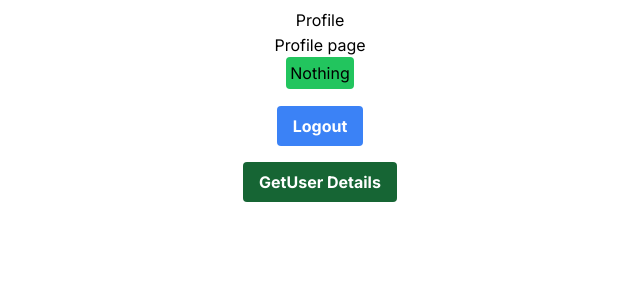
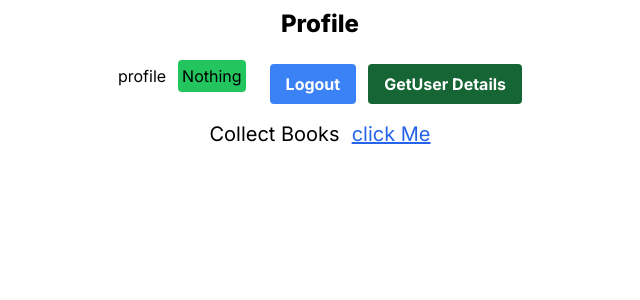
Before and after one commit to shuvajitgayan/weblibery, a Next.js app: page /profile in a window 1280 px wide. Shown: the top 300 px of the page, without its empty margins (320-960 px from the left). Built offline with nearby package versions, Linux system fonts and the light colour scheme.

Commit message:
profile page complit

```diff
--- a/src/app/page.tsx
+++ b/src/app/page.tsx
@@ -1,6 +1,11 @@
 import Image from "next/image";
 import Link from "next/link";
+import ProfilePage from "./profile/page";
 
 export default function Home() {
-  return <></>;
+  return (
+  <>
+  <ProfilePage/>
+  </>
+  );
 }
--- a/src/app/profile/page.tsx
+++ b/src/app/profile/page.tsx
@@ -4,6 +4,7 @@ import Link from "next/link";
 import React, { useState } from "react";
 import { toast } from "react-hot-toast";
 import { useRouter } from "next/navigation";
+
 
 export default function ProfilePage() {
   const router = useRouter();
@@ -28,10 +29,12 @@ export default function ProfilePage() {
   return (
     <>
       {/* profile section */}
-      <div className="flex flex-col items-center justify-center py-2 ">
-        <h1>Profile</h1>
-        <hr />
-        <p>Profile page</p>
+      <h1 className="flex flex-row gap-3 items-center justify-center mt-2 text-2xl font-extrabold">Profile</h1>
+
+      <div className="flex flex-row gap-3 items-center justify-center py-2 ">
+
+
+        <p>profile</p>
         <h2 className="p-1 rounded bg-green-500">
           {data === "nothing" ? (
             "Nothing"
@@ -54,6 +57,7 @@ export default function ProfilePage() {
           GetUser Details
         </button>
       </div>
+        <div className="flex flex-row gap-3 items-center justify-center py-2 text-xl">Collect Books <Link className="text-blue-600 underline" href={'/'}>click Me</Link></div>
     </>
   );
 }
--- a/src/components/nav/nav.tsx
+++ b/src/components/nav/nav.tsx
@@ -13,21 +13,14 @@ export default function Nav() {
           <div>
             <GiBlackBook />
           </div>
+
           <div className="flex flex-row mx-auto gap-10">
-            <Image
-              className="rounded-full"
-              src={
-                "https://media.istockphoto.com/id/1460007178/photo/library-books-on-table-and-background-for-studying-learning-and-research-in-education-school.webp?b=1&s=170667a&w=0&k=20&c=TRED57BZuROoCEP9kR85pW38PLz32onmM8106OoXeGQ="
-              }
-              alt="motivation"
-              height={100}
-              width={100}
-            />
+
             <div className="flex flex-row gap-2">
               <div>
                 <input type="text" />
               </div>
-              <div>
+            <div>
                 <button type="submit">
                   <GiBlackBook />
                 </button>
```
